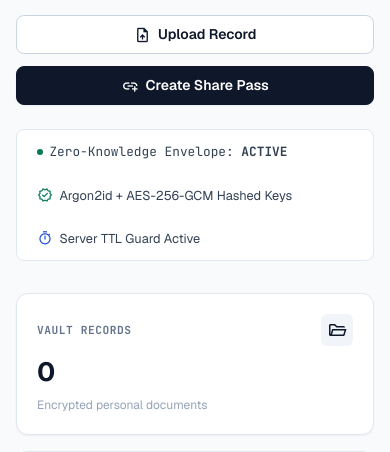
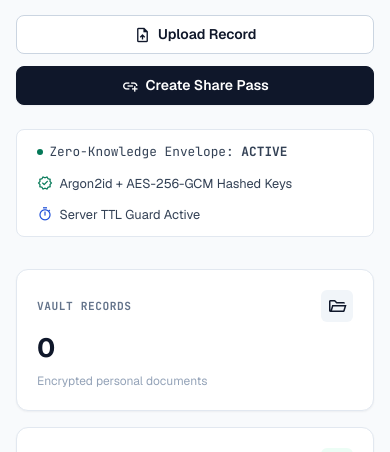
Before and after one commit to Muqadas-Fareed-devt/passli, a Django app: page /dashboard/ in a window 390 px wide. Shown: the part 188-640 px from the top of the page. Run offline with Django 5.2, Linux system fonts and the light colour scheme; the visitor is signed in with stand-in values (Sample User, id 1); data that the repository does not hold is empty.

Commit message:
style(dashboard): improve responsive status bar and flex layout for mobile devices

```diff
--- a/templates/accounts/dashboard.html
+++ b/templates/accounts/dashboard.html
@@ -28,7 +28,7 @@
         </div>
 
         <!-- Security Status Bar -->
-        <div class="vault-status-bar" data-testid="vault-status-bar">
+        <div class="vault-status-bar" data-testid="vault-status-bar" style="flex-wrap: wrap; gap: 0.75rem;">
             <div class="vault-status-item">
                 <span class="pulse-dot"></span>
                 <span class="font-mono-data">Zero-Knowledge Envelope: <strong>ACTIVE</strong></span>
```
